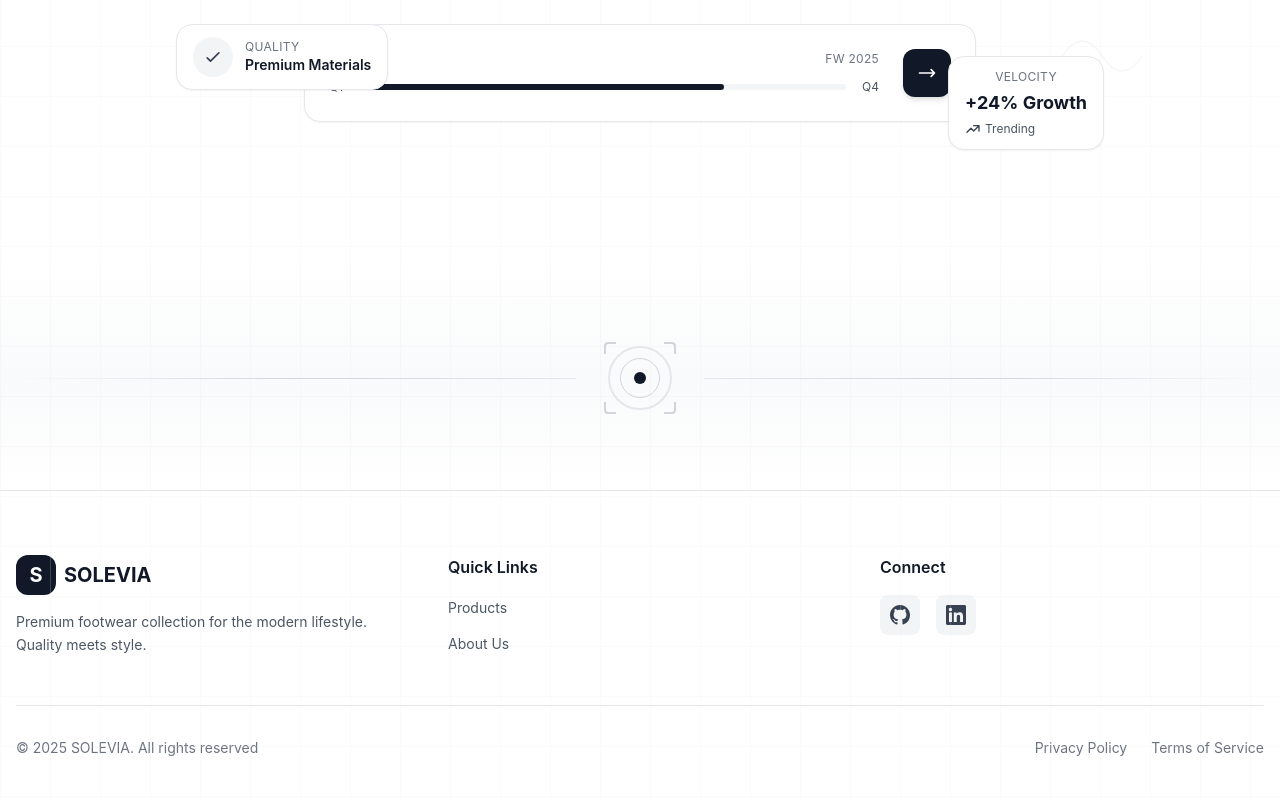
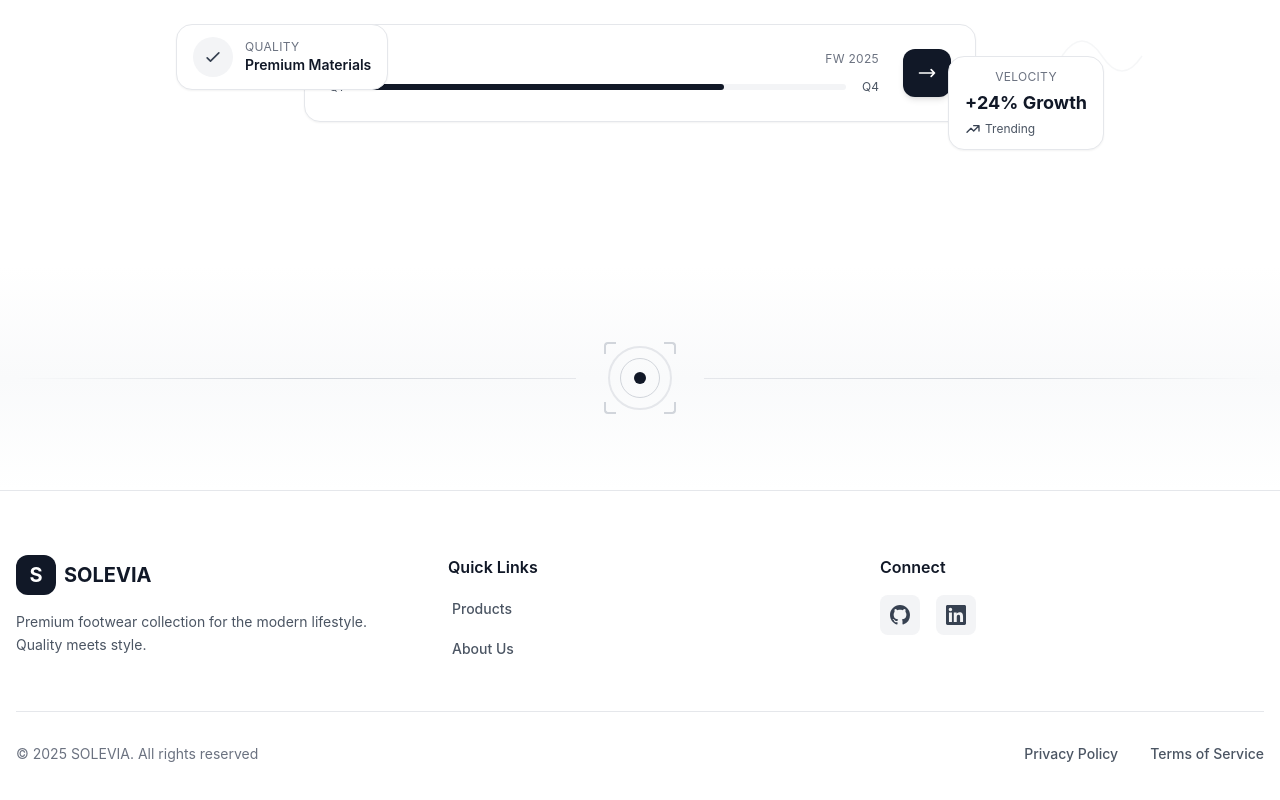
Before and after one commit to Akhand0ps/shoesite-client, a React (Vite) app: page / in a window 1280 px wide. Shown: the part 554-1354 px from the top of the page. Built offline with nearby package versions, Linux system fonts and the light colour scheme.

Commit message:
feat: Enhance Home component styling and improve link accessibility

```diff
--- a/src/pages/Home.jsx
+++ b/src/pages/Home.jsx
@@ -7,7 +7,7 @@ const Home = () => {
   return (
     <div className="min-h-screen pt-16 bg-white relative">
       {/* Grid Background */}
-      <div className="absolute inset-0 z-0">
+      <div className="absolute inset-0 -z-10 pointer-events-none">
         <div className="absolute inset-0 opacity-20" style={{
           backgroundImage: `
             linear-gradient(to right, #e5e7eb 1px, transparent 1px),
@@ -151,8 +151,8 @@ const Home = () => {
       </section>
 
       {/* Footer */}
-      <footer className="bg-white border-t border-gray-200 py-8 sm:py-12 md:py-16 px-4">
-        <div className="max-w-7xl mx-auto">
+      <footer className="bg-white border-t border-gray-200 py-8 sm:py-12 md:py-16 px-4 relative z-10">
+        <div className="max-w-7xl mx-auto pointer-events-auto">
           <div className="grid grid-cols-1 sm:grid-cols-2 md:grid-cols-3 gap-8 sm:gap-10 md:gap-12 mb-8 sm:mb-10 md:mb-12">
             {/* Brand Section */}
             <div className="md:col-span-1">
@@ -171,12 +171,40 @@ const Home = () => {
             <div>
               <h3 className="text-gray-900 font-semibold mb-3 sm:mb-4">Quick Links</h3>
               <ul className="space-y-2 sm:space-y-3">
-                <li><Link to="/products" className="text-gray-600 hover:text-gray-900 hover:underline text-sm transition-all cursor-pointer">Products</Link></li>
-                <li><Link to="/about" className="text-gray-600 hover:text-gray-900 hover:underline text-sm transition-all cursor-pointer">About Us</Link></li>
+                <li>
+                  <Link to="/products" className="text-gray-600 hover:text-gray-900 font-medium text-sm transition-all duration-200 flex items-center gap-1 group py-1 px-1 rounded hover:bg-gray-50">
+                    Products
+                    <svg className="w-3 h-3 opacity-0 group-hover:opacity-100 transition-opacity" fill="none" stroke="currentColor" viewBox="0 0 24 24">
+                      <path strokeLinecap="round" strokeLinejoin="round" strokeWidth={2} d="M9 5l7 7-7 7" />
+                    </svg>
+                  </Link>
+                </li>
+                <li>
+                  <Link to="/about" className="text-gray-600 hover:text-gray-900 font-medium text-sm transition-all duration-200 flex items-center gap-1 group py-1 px-1 rounded hover:bg-gray-50">
+                    About Us
+                    <svg className="w-3 h-3 opacity-0 group-hover:opacity-100 transition-opacity" fill="none" stroke="currentColor" viewBox="0 0 24 24">
+                      <path strokeLinecap="round" strokeLinejoin="round" strokeWidth={2} d="M9 5l7 7-7 7" />
+                    </svg>
+                  </Link>
+                </li>
                 {user && !user.isAdmin && (
                   <>
-                    <li><Link to="/orders" className="text-gray-600 hover:text-gray-900 hover:underline text-sm transition-all cursor-pointer">My Orders</Link></li>
-                    <li><Link to="/cart" className="text-gray-600 hover:text-gray-900 hover:underline text-sm transition-all cursor-pointer">Shopping Cart</Link></li>
+                    <li>
+                      <Link to="/orders" className="text-gray-600 hover:text-gray-900 font-medium text-sm transition-all duration-200 flex items-center gap-1 group py-1 px-1 rounded hover:bg-gray-50">
+                        My Orders
+                        <svg className="w-3 h-3 opacity-0 group-hover:opacity-100 transition-opacity" fill="none" stroke="currentColor" viewBox="0 0 24 24">
+                          <path strokeLinecap="round" strokeLinejoin="round" strokeWidth={2} d="M9 5l7 7-7 7" />
+                        </svg>
+                      </Link>
+                    </li>
+                    <li>
+                      <Link to="/cart" className="text-gray-600 hover:text-gray-900 font-medium text-sm transition-all duration-200 flex items-center gap-1 group py-1 px-1 rounded hover:bg-gray-50">
+                        Shopping Cart
+                        <svg className="w-3 h-3 opacity-0 group-hover:opacity-100 transition-opacity" fill="none" stroke="currentColor" viewBox="0 0 24 24">
+                          <path strokeLinecap="round" strokeLinejoin="round" strokeWidth={2} d="M9 5l7 7-7 7" />
+                        </svg>
+                      </Link>
+                    </li>
                   </>
                 )}
               </ul>
@@ -203,9 +231,9 @@ const Home = () => {
           {/* Bottom Bar */}
           <div className="pt-6 sm:pt-8 border-t border-gray-200 flex flex-col sm:flex-row justify-between items-center gap-3 sm:gap-4">
             <p className="text-gray-500 text-xs sm:text-sm text-center sm:text-left">© 2025 SOLEVIA. All rights reserved</p>
-            <div className="flex items-center gap-4 sm:gap-6">
-              <a href="#" className="text-gray-500 hover:text-gray-900 text-xs sm:text-sm transition-colors">Privacy Policy</a>
-              <a href="#" className="text-gray-500 hover:text-gray-900 text-xs sm:text-sm transition-colors">Terms of Service</a>
+            <div className="flex items-center gap-6 sm:gap-8">
+              <a href="#" className="text-gray-600 hover:text-gray-900 font-medium text-xs sm:text-sm transition-colors duration-200">Privacy Policy</a>
+              <a href="#" className="text-gray-600 hover:text-gray-900 font-medium text-xs sm:text-sm transition-colors duration-200">Terms of Service</a>
             </div>
           </div>
         </div>
```
